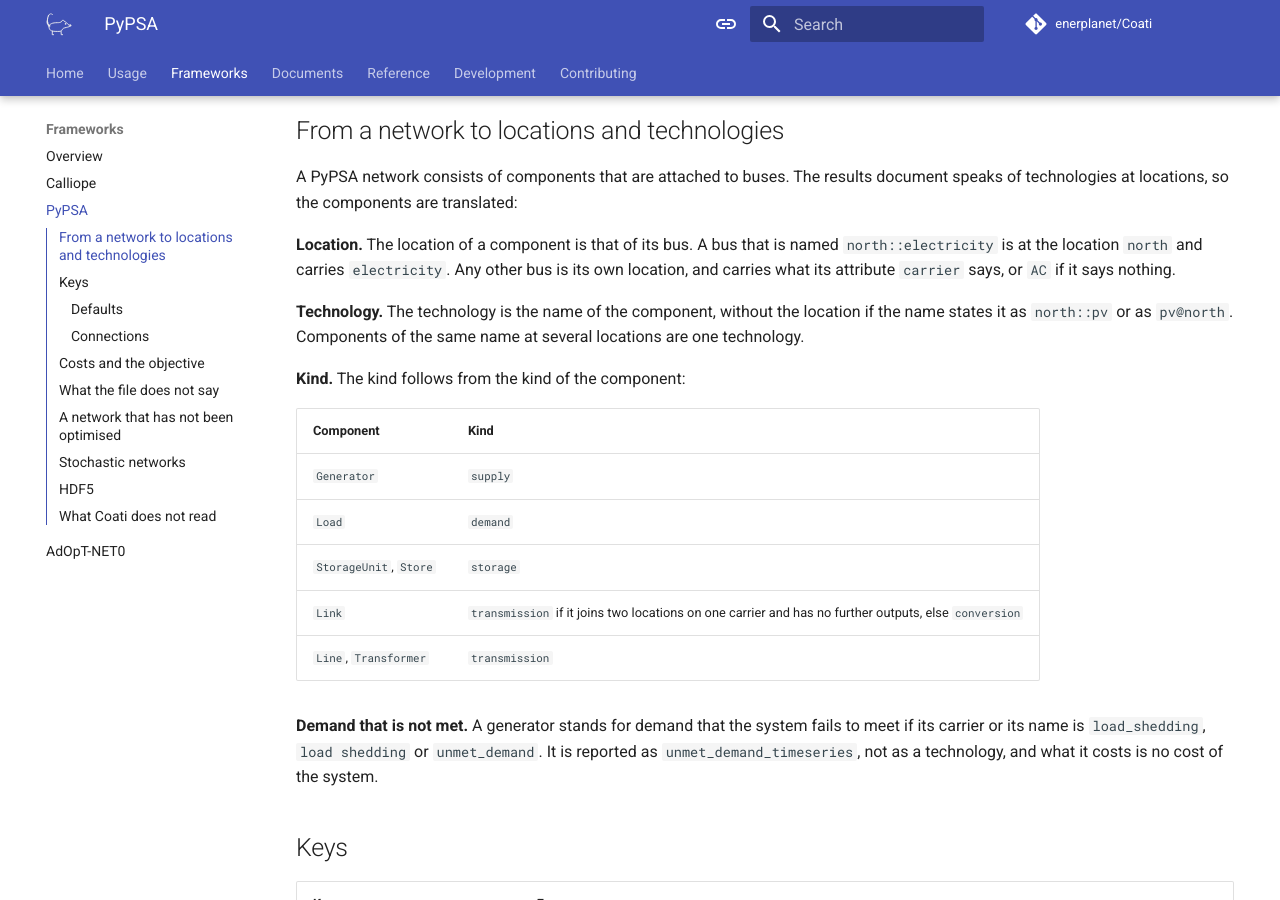
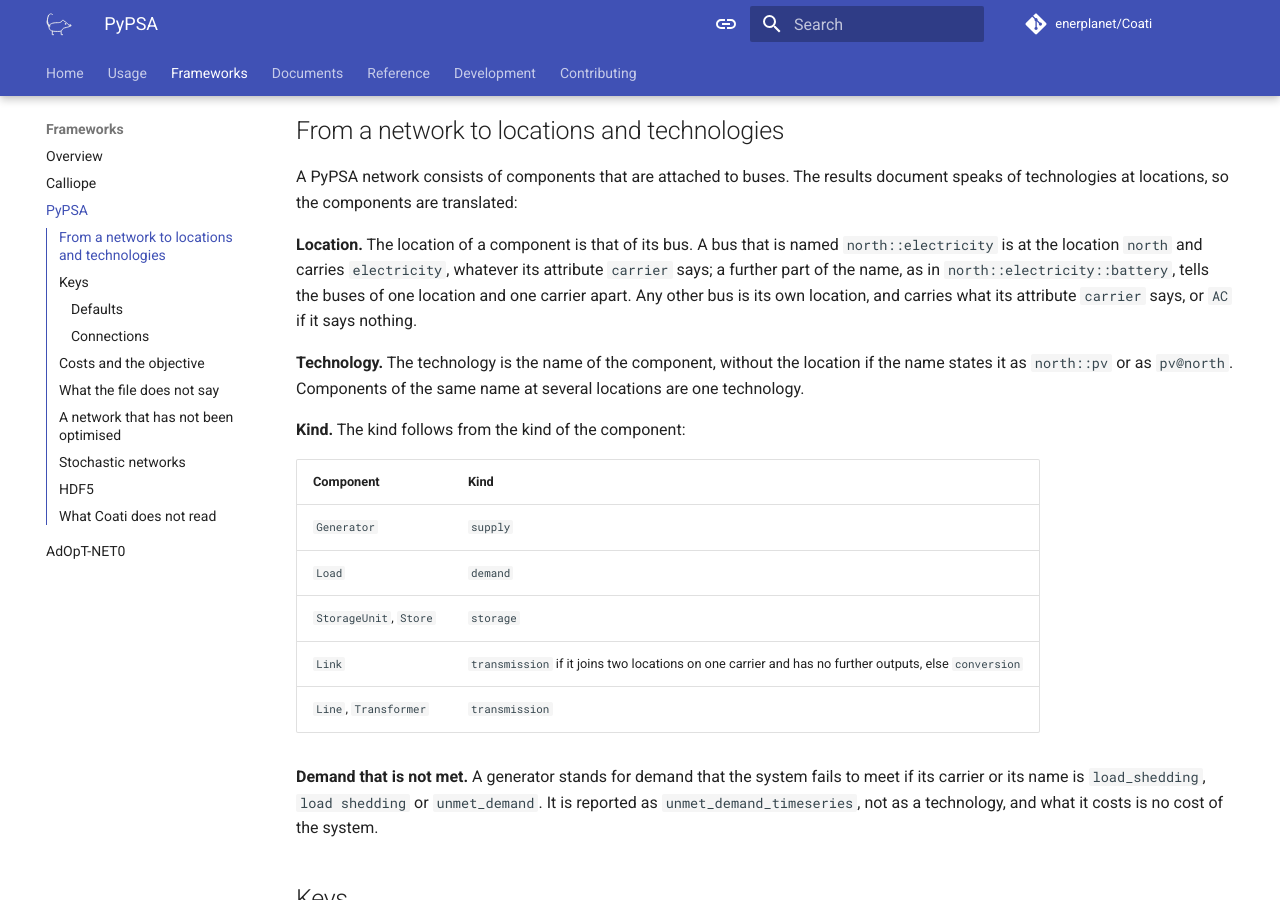
Before and after one commit to enerplanet/Coati, an MkDocs documentation site: the page built from docs/frameworks/pypsa.md, in a window 1280 px wide and 900 px high, scrolled down 381 px. Built offline with MkDocs 1.6.1 and Material for MkDocs 9.7.7, drawn with Linux system fonts in a browser that asks for light colours; comment, search, counter and statistics services are not loaded.

Commit message:
fix(pypsa): let the name of a bus state its carrier
The documentation promised that a bus named north::electricity carries
electricity, but the attribute carrier of the bus won where the file
stated one. MEME 0.2.0-alpha gives every bus of an electrical network the
carrier AC, as the power flow of PyPSA needs it, while the names of the
buses still say what the model calls the carrier; the documents then
spoke of AC. The name now wins, and a further part of the name, as in
north::electricity::battery, tells the buses of a location and a carrier
apart, which is how MEME names the bus of an energy-sized storage.

```diff
--- a/docs/frameworks/pypsa.md
+++ b/docs/frameworks/pypsa.md
@@ -22,8 +22,10 @@ translated:
 
 **Location.** The location of a component is that of its bus. A bus that is
 named `north::electricity` is at the location `north` and carries
-`electricity`. Any other bus is its own location, and carries what its
-attribute `carrier` says, or `AC` if it says nothing.
+`electricity`, whatever its attribute `carrier` says; a further part of the
+name, as in `north::electricity::battery`, tells the buses of one location
+and one carrier apart. Any other bus is its own location, and carries what
+its attribute `carrier` says, or `AC` if it says nothing.
 
 **Technology.** The technology is the name of the component, without the
 location if the name states it as `north::pv` or as `pv@north`. Components
```
Also changed, not shown: CHANGELOG.md (+7 -0 lines), 2 other files.
